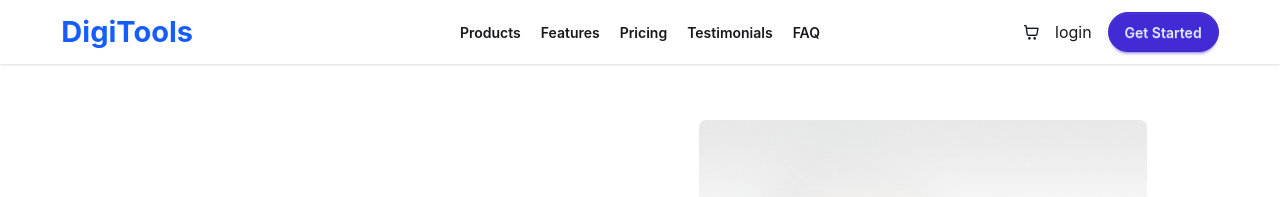
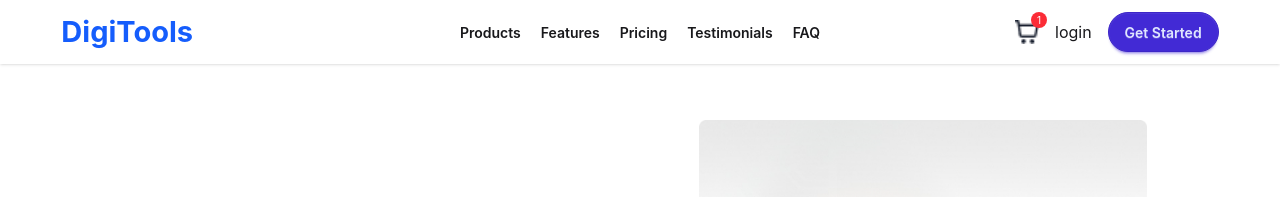
Before and after one commit to YooSabbir/react-assignment, a React (Vite) app: page / in a window 1280 px wide. Shown: the top 197 px of the page. Built offline with nearby package versions, Linux system fonts and the light colour scheme.

Commit message:
remove functionality added

```diff
--- a/src/App.jsx
+++ b/src/App.jsx
@@ -35,7 +35,7 @@ function App() {
           setCarts={setCarts}
         />
       )}
-      {activeTab === "cart" && <Cart carts={carts} />}
+      {activeTab === "cart" && <Cart carts={carts} setCarts={setCarts} />}
 
       <Step />
       <Pricing />
--- a/src/componants/Cart.jsx
+++ b/src/componants/Cart.jsx
@@ -1,8 +1,16 @@
 import React from "react";
 
-const Cart = ({ carts }) => {
+const Cart = ({ carts, setCarts }) => {
+  const totalPrice = carts.reduce((acc, item) => acc + item.price, 0);
 
-  const totalPrice = carts.reduce((acc, item) => acc + item.price, 0);
+  const handlePayment = () => {
+    setCarts([]);
+  };
+
+  const handleDelete = (index) => {
+    const filteredArray = carts.filter((_, i) => i !== index);
+    setCarts(filteredArray);
+  };
 
   return (
     <div className="max-w-4xl mx-auto p-6">
@@ -12,12 +20,11 @@ const Cart = ({ carts }) => {
         <p className="text-gray-500 text-center">Your cart is empty.</p>
       ) : (
         <div className="flex flex-col gap-6">
-          {carts.map((item) => (
+          {carts.map((item, index) => (
             <div
-              key={item.id}
+              key={index}
               className="flex items-center gap-4 bg-white shadow-md rounded-xl p-4"
             >
-
               <div className="w-15 h-15 flex-shrink-0 rounded-lg overflow-hidden border border-gray-200">
                 <img
                   src={item.image}
@@ -33,7 +40,10 @@ const Cart = ({ carts }) => {
                 <p className="text-gray-500 mt-1">${item.price.toFixed(2)}</p>
               </div>
 
-              <button className="text-red-500 font-medium hover:text-red-600 transition-colors">
+              <button
+                onClick={() => handleDelete(index)}
+                className="text-red-500 font-medium hover:text-red-600 transition-colors"
+              >
                 Remove
               </button>
             </div>
@@ -46,7 +56,10 @@ const Cart = ({ carts }) => {
                 ${totalPrice.toFixed(2)}
               </span>
             </div>
-            <button className="w-full sm:w-auto py-3 px-6 bg-gradient-to-r from-violet-600 to-purple-500 text-white rounded-full text-sm font-semibold hover:scale-105 transform transition">
+            <button
+              onClick={handlePayment}
+              className="w-full sm:w-auto py-3 px-6 bg-gradient-to-r from-violet-600 to-purple-500 text-white rounded-full text-sm font-semibold hover:scale-105 transform transition"
+            >
               Proceed To Checkout
             </button>
           </div>
--- a/src/componants/Navbar.jsx
+++ b/src/componants/Navbar.jsx
@@ -1,12 +1,15 @@
-import React from 'react'
-import cartImg from '../assets/cart.png'
+import React from "react";
+import cartImg from "../assets/cart.png";
 
 const Navbar = () => {
+
+  const cartCount = 1;
+
   return (
     <div className="bg-base-100 shadow-sm">
       <div className="navbar w-11/12 mx-auto">
         <div className="navbar-start">
-          <div className="text-[29px] font-bold text-blue-600  cursor-pointer items-center flex">
+          <div className="text-[29px] font-bold text-blue-600 cursor-pointer items-center flex">
             DigiTools
           </div>
         </div>
@@ -20,9 +23,14 @@ const Navbar = () => {
           </div>
         </div>
         <div className="navbar-end">
-          <div className="flex items-center gap-4">
-            <div>
-              <img src={cartImg} alt="" />
+          <div className="flex items-center gap-4 relative">
+
+            <div className="relative">
+              <img src={cartImg} alt="cart" className="w-6 h-6" />
+
+              <span className="absolute -top-2 -right-2 bg-red-500 text-white text-[10px] w-4 h-4 rounded-full flex items-center justify-center">
+                {cartCount}
+              </span>
             </div>
             <button className="cursor-pointer">login</button>
             <button className="btn btn-primary rounded-4xl">Get Started</button>
@@ -31,6 +39,6 @@ const Navbar = () => {
       </div>
     </div>
   );
-}
+};
 
-export default Navbar
+export default Navbar;
```
